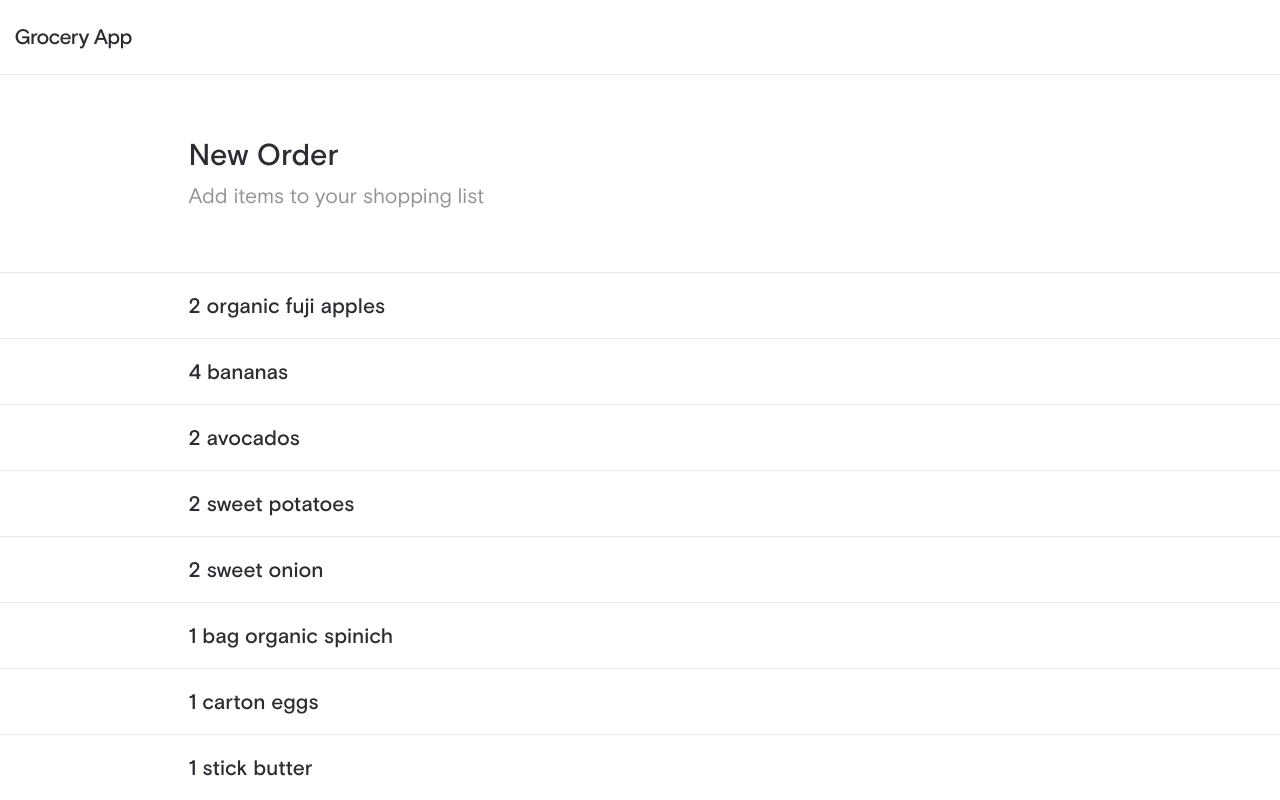
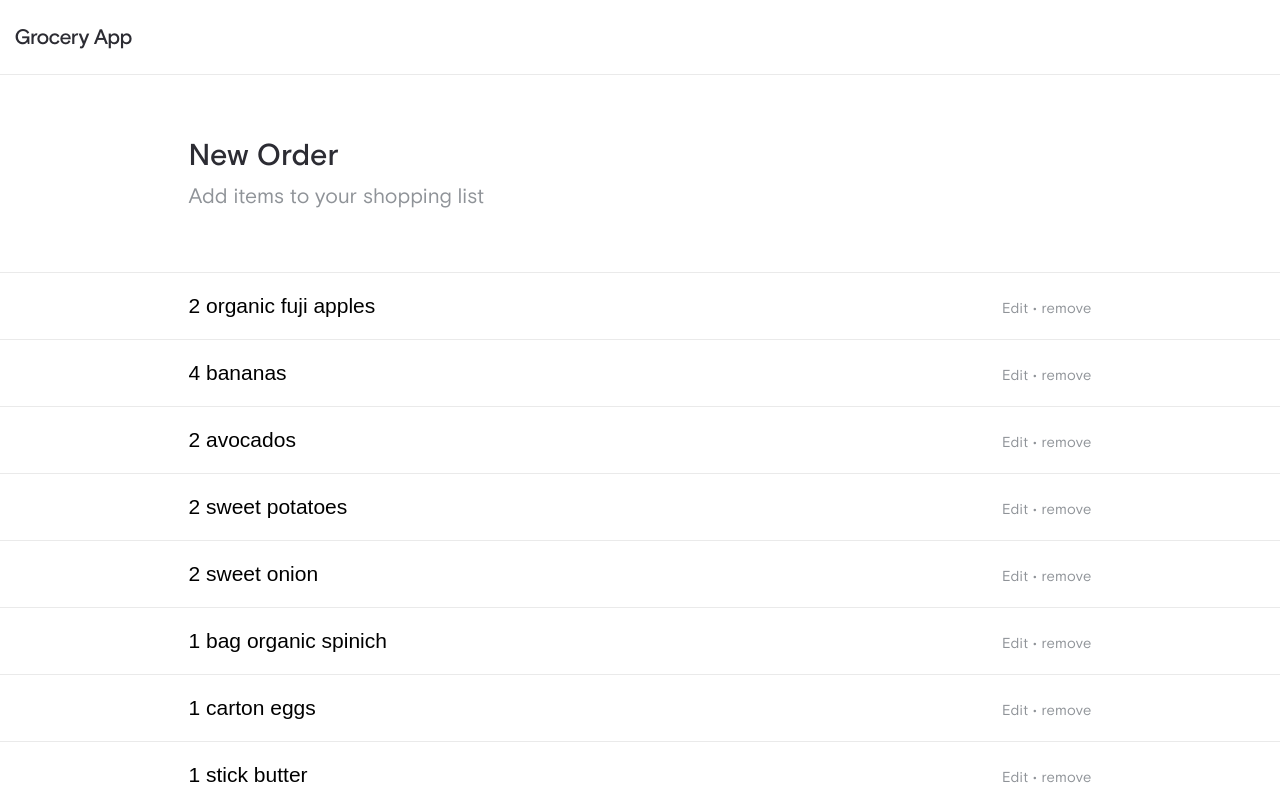
Before and after one commit to thisdesign/groceryassist, a Next.js app: page /orders/new in a window 1280 px wide. Shown: the top 800 px of the page. Built offline with nearby package versions, Linux system fonts and the light colour scheme.

Commit message:
edit item

```diff
--- a/components/NewOrder/GroceryList.Styled.tsx
+++ b/components/NewOrder/GroceryList.Styled.tsx
@@ -1,27 +1,17 @@
 import styled, { css } from "styled-components"
 import { UIWrapper } from "components"
-
-const GroceryWrap = styled.div`
-  /* max-width: 35rem; */
-  /* margin: 0 auto; */
-`
-
-const White = styled.div`
-  border-radius: 0.5rem;
-  background: white;
-  /* border: 1px solid var(--color-grey-2); */
-  margin-top: var(--size-2);
-  padding: 1px;
-`
 
 const lineitemstyle = css`
   padding: var(--size-2) 0;
   font-size: var(--size-2);
-  border-bottom: 1px solid var(--color-grey-2);
 `
 
+/**
+ * Item
+ */
+
 const ItemWrapper = styled.div`
-  ${lineitemstyle}
+  border-bottom: 1px solid var(--color-grey-2);
 
   h4 {
     margin-bottom: 0.8rem;
@@ -36,7 +26,30 @@ const ItemWrapper = styled.div`
     letter-spacing: 0.02em;
     padding-top: 0.25em;
   }
+
+  input {
+    ${lineitemstyle}
+    font-size: inherit;
+    border: inherit;
+    padding: none;
+    width: 100%;
+    outline: none;
+  }
 `
+
+const ItemInner = styled(UIWrapper)`
+  display: grid;
+  grid-template-columns: 1fr auto;
+  align-items: center;
+`
+
+const LineItem = {
+  Inner: ItemInner,
+  Wrapper: ItemWrapper
+}
+/**
+ *
+ */
 
 const ButtonsWrapper = styled.div`
   opacity: 0;
@@ -45,6 +58,7 @@ const ButtonsWrapper = styled.div`
 
 const NewItemInputWrapper = styled.div<{ isFocused: boolean }>`
   ${lineitemstyle};
+  border-bottom: 1px solid var(--color-grey-2);
   transition: 200ms box-shadow ease, 200ms background-color ease;
   background-color: white;
   margin-bottom: 3rem;
@@ -74,7 +88,7 @@ const NewItemGrid = styled(UIWrapper)`
   grid-gap: 1rem;
 `
 
-const Input = styled.input`
+const AddItemInput = styled.input`
   font-size: inherit;
   font-weight: normal;
   width: 100%;
@@ -118,13 +132,12 @@ const NextWrapper = styled(UIWrapper)<{ isEnabled: boolean }>`
 `
 
 export default {
-  GroceryWrap,
-  White,
   Emptystate,
   NewItemInputWrapper,
-  Input,
+  AddItemInput,
   NewItemGrid,
   ItemWrapper,
   ButtonsWrapper,
-  NextWrapper
+  NextWrapper,
+  LineItem
 }
--- a/components/NewOrder/GroceryList.tsx
+++ b/components/NewOrder/GroceryList.tsx
@@ -1,5 +1,11 @@
 /* eslint-disable react/no-array-index-key */
-import React, { createContext, useState, useContext } from "react"
+import React, {
+  useRef,
+  createContext,
+  useState,
+  useContext,
+  useEffect
+} from "react"
 import { UIButton, TextArea, Paragraph, UIWrapper } from "components"
 import { Item } from "types"
 import S from "./GroceryList.Styled"
@@ -33,12 +39,7 @@ const ListUI = () => {
       {isFocused || state.items.length ? (
         <>
           {state.items.map((item, i) => (
-            <GroceryLineItem
-              key={`${item.text}${i}`}
-              text={item.text}
-              notes={item.notes}
-              id={item.id}
-            />
+            <GroceryLineItem data={item} key={`${item.text}${i}`} />
           ))}
           <NewItemInput />
           <NextButton />
@@ -73,7 +74,7 @@ const NewItemInput = () => {
     <S.NewItemInputWrapper isFocused={isFocused}>
       <S.NewItemGrid>
         <div>
-          <S.Input
+          <S.AddItemInput
             onFocus={() => setIsFocused(true)}
             placeholder="Add item..."
             ref={newItemFieldRef}
@@ -96,16 +97,33 @@ const NewItemInput = () => {
   )
 }
 
-const GroceryLineItem: React.FC<Item> = ({ text, notes, id }) => {
-  // const { removeItem } = useItemAdd()
+const GroceryLineItem: React.FC<{ data: Item }> = ({ data }) => {
+  const { removeItem, updateItem } = useItemAdd()
+  const inputRef = useRef<HTMLInputElement>(null)
+
+  const handleRemove = () => removeItem(data.id)
+
+  const handleChange = (e: React.ChangeEvent<HTMLInputElement>) => {
+    const val = e.target.value
+    console.log(e.target)
+
+    updateItem(data.id, val)
+  }
 
   return (
-    <S.ItemWrapper>
-      <UIWrapper>
-        <h3>{text}</h3>
-        {notes && <h4>&quot;{notes}&quot;</h4>}
-      </UIWrapper>
-    </S.ItemWrapper>
+    <S.LineItem.Wrapper>
+      <S.LineItem.Inner>
+        <div>
+          <input value={data.text} onChange={handleChange} ref={inputRef} />
+          {data.notes && <h4>&quot;{data.notes}&quot;</h4>}
+        </div>
+        <div>
+          <h5>
+            <span>Edit</span> • <span onClick={handleRemove}>remove</span>
+          </h5>
+        </div>
+      </S.LineItem.Inner>
+    </S.LineItem.Wrapper>
   )
 }
 
--- a/components/NewOrder/useItemAdd.tsx
+++ b/components/NewOrder/useItemAdd.tsx
@@ -48,6 +48,18 @@ const useItemAdd = () => {
 
   const removeItem = (id: string) => {
     const itemsWithRemoved = state.items.filter(item => item.id !== id)
+    console.log(itemsWithRemoved)
+  }
+
+  /**
+   * updateItem
+   */
+
+  const updateItem = (id: string, text: string) => {
+    const updatedItems = state.items.map(item =>
+      item.id === id ? { ...item, text } : item
+    )
+    pushToState({ items: updatedItems })
   }
 
   /**
@@ -90,7 +102,8 @@ const useItemAdd = () => {
     handleNewItem,
     removeItem,
     setIsFocused,
-    isFocused
+    isFocused,
+    updateItem
   }
 }
 
```
